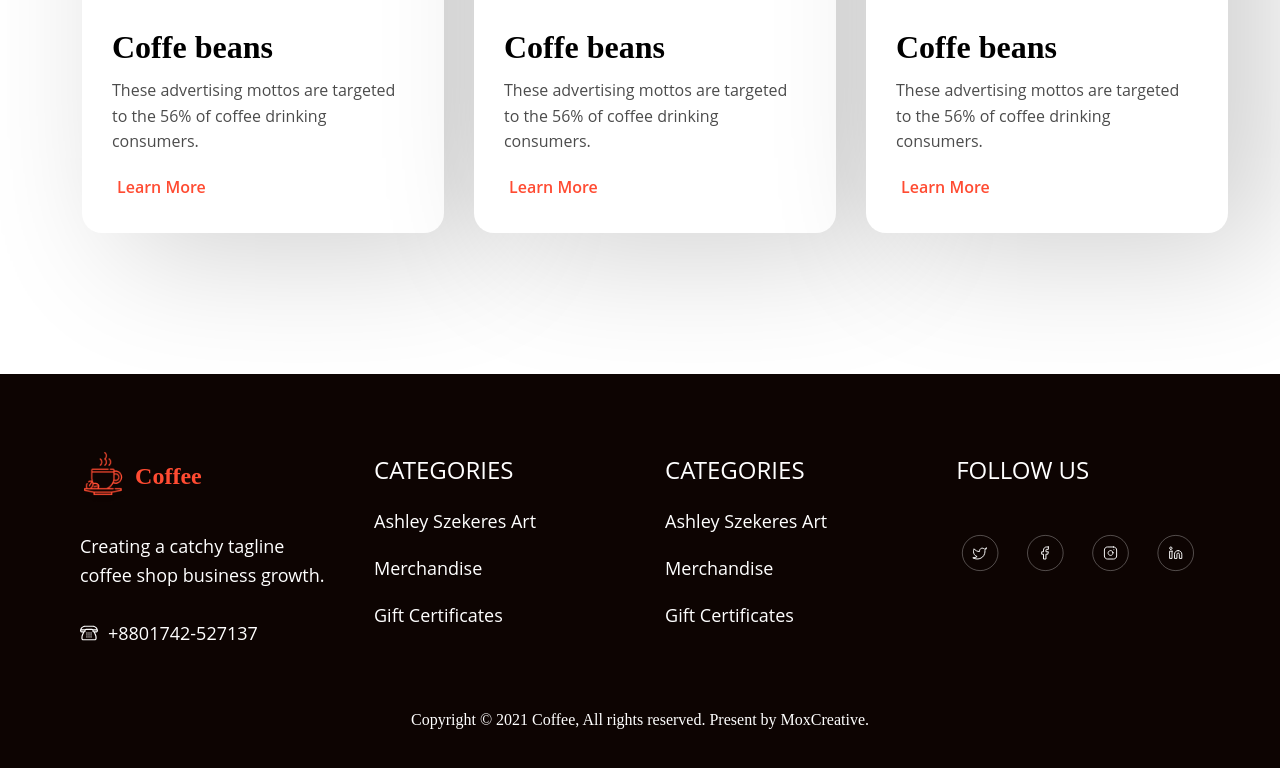
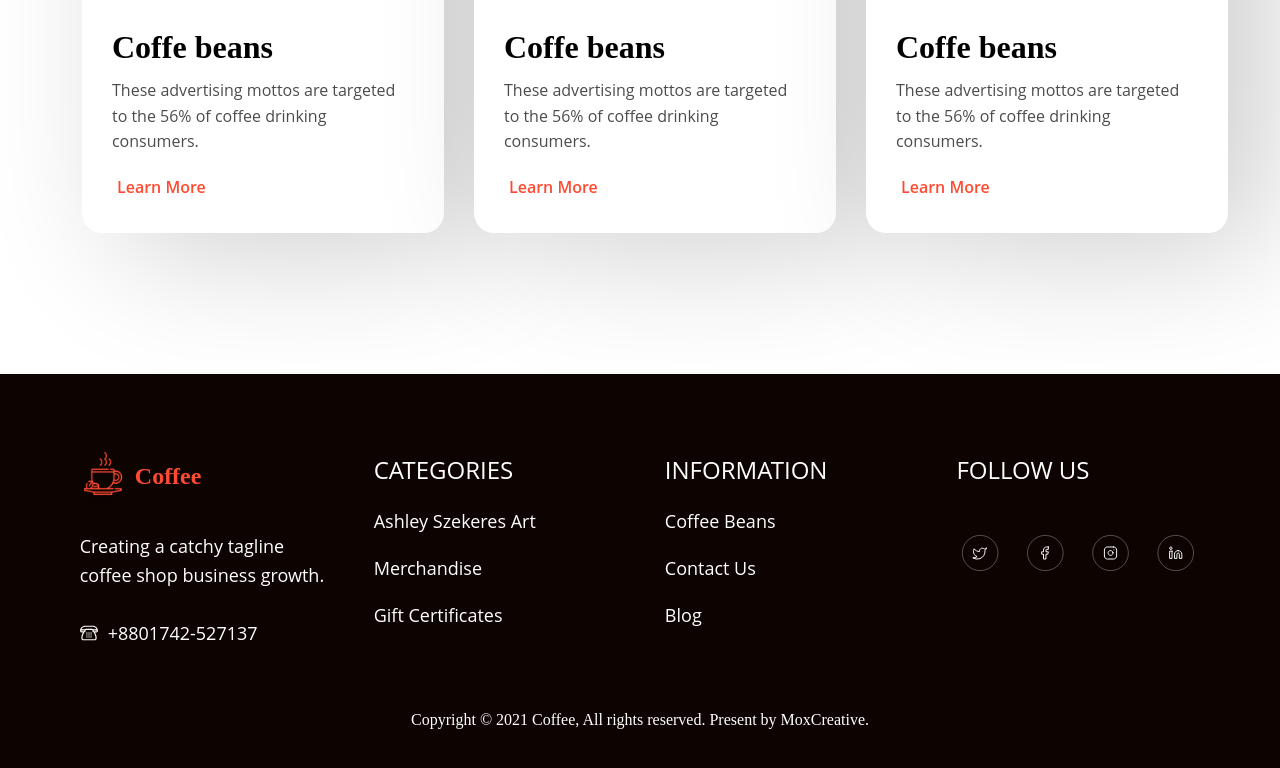
Before and after one commit to n1ghtr33x/html-homeworks, a plain HTML site: page control project/index.html in a window 1280 px wide. Shown: the part 4161-4929 px from the top of the page. Drawn offline with Linux system fonts and the light colour scheme.

Commit message:
control project

```diff
--- a/control project/index.html
+++ b/control project/index.html
@@ -146,10 +146,10 @@
                 <span>Gift Certificates</span>
             </div>
             <div class="block last">
-                <span class="first">CATEGORIES</span>
-                <span>Ashley Szekeres Art</span>
-                <span>Merchandise</span>
-                <span>Gift Certificates</span>
+                <span class="first">INFORMATION</span>
+                <span>Coffee Beans</span>
+                <span>Contact Us</span>
+                <span>Blog</span>
             </div>
             <div class="block last">
                 <span class="first">FOLLOW US</span>
```
